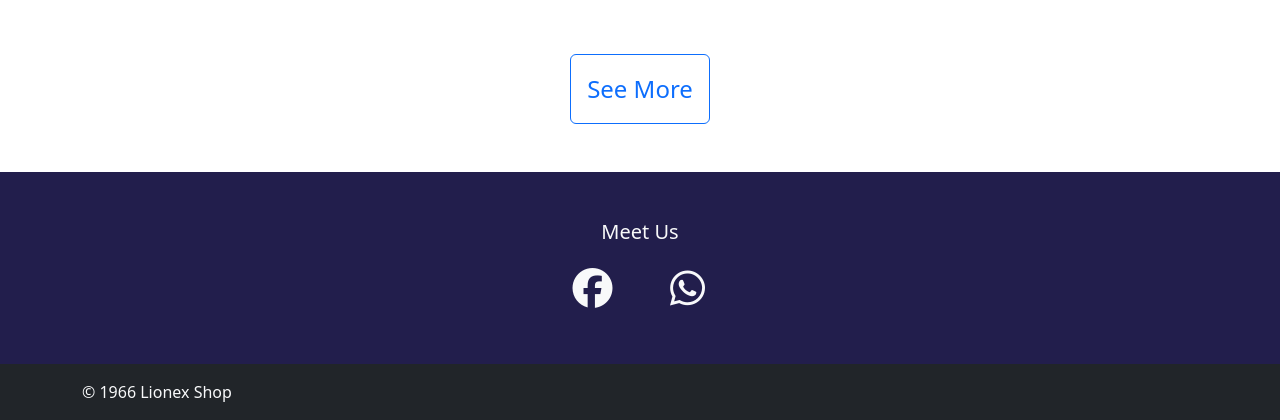
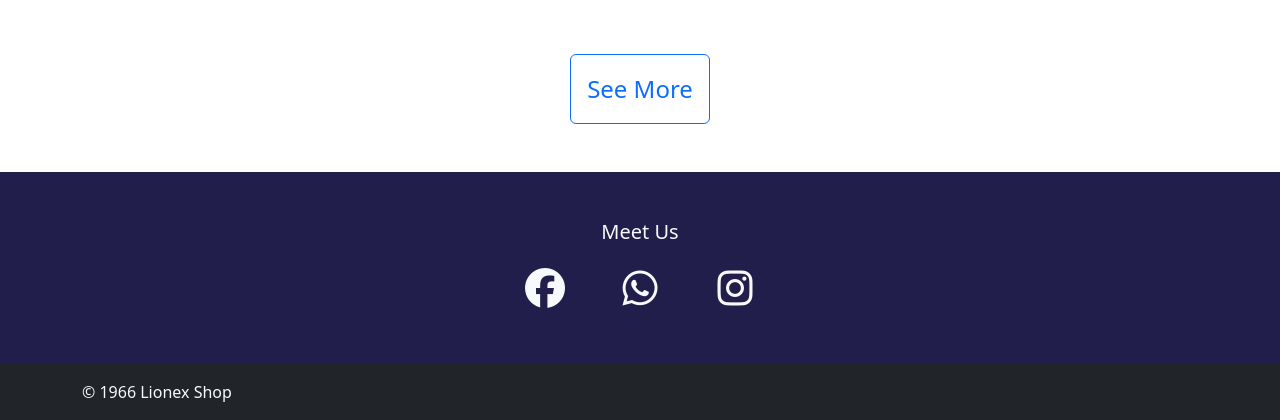
Before and after one commit to aditpmkas/OnlineShop, a PHP site: page /index.php in a window 1280 px wide. Shown: the part 1054-1474 px from the top of the page. Run offline with PHP 8.4, Linux system fonts and the light colour scheme; data that the repository does not hold is empty; some libraries are stand-ins or nearby versions.

Commit message:
Update footer.php
adding logo meets us instagram

```diff
--- a/onlineshop/footer.php
+++ b/onlineshop/footer.php
@@ -8,6 +8,9 @@
              <div class="col-sm-1 d-flex justify-content-center mb-2">
                 <i class="fab fa-whatsapp fs-1"></i>
             </div>
+            <div class="col-sm-1 d-flex justify-content-center mb-2">
+                <i class="fab fa-instagram fs-1"></i>
+            </div>
         </div>
       </div>
     </div>
```
